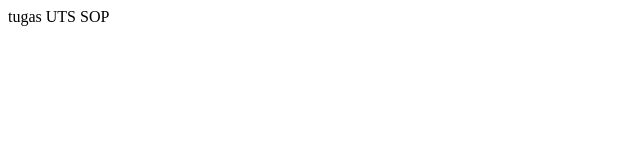
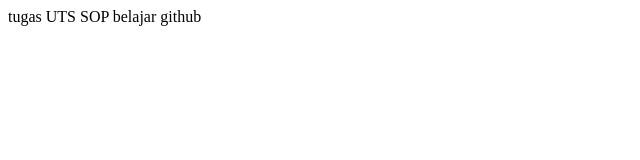
Before and after one commit to nandisunandar/responsi, a plain HTML site: page index.html in a window 1280 px wide. Shown: the whole page, without its empty margins (0-640 px from the left). Drawn offline with Linux system fonts and the light colour scheme.

Commit message:
tugas sop praktik

```diff
--- a/index.html
+++ b/index.html
@@ -6,7 +6,7 @@
   </head>
 <body>
   <p>
-      tugas UTS SOP
+      tugas UTS SOP belajar github
 
   </p>
 </body>
```
